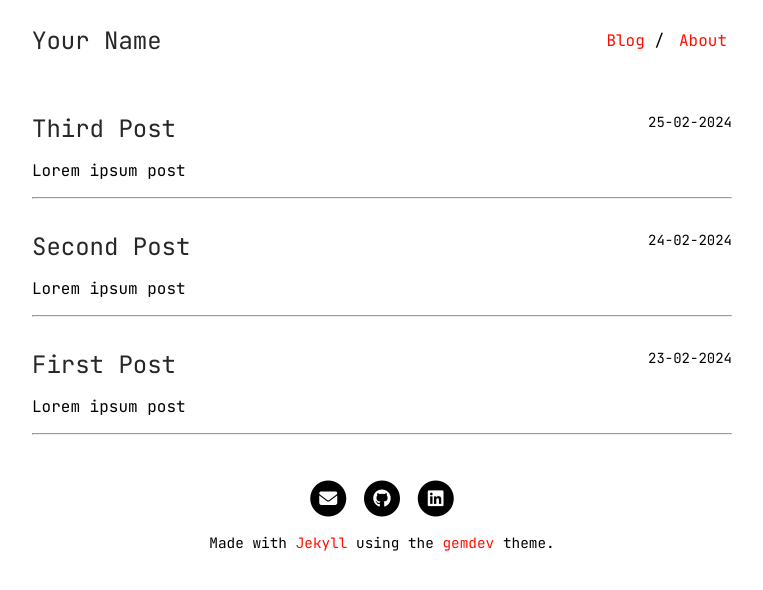
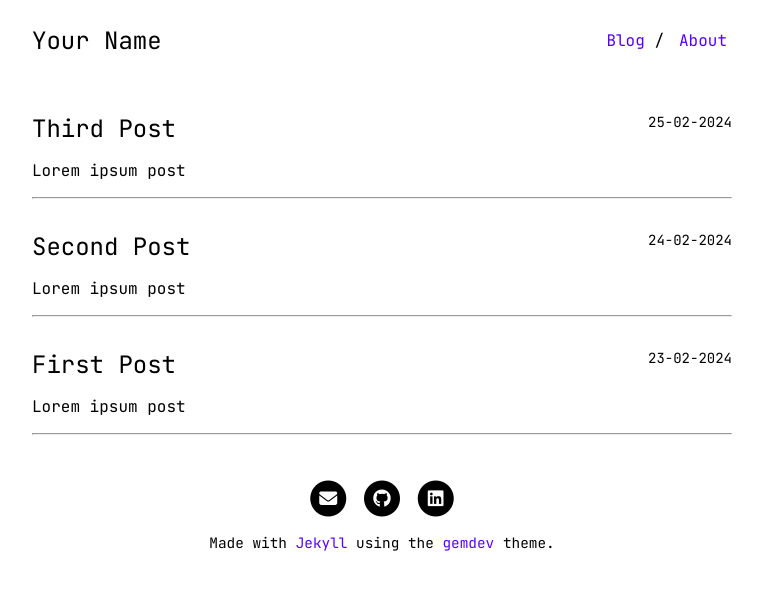
Before and after one commit to maykongsn/gemdev, a Jekyll site: the page built from index.html, in a window 1280 px wide. Shown: the top 590 px of the page, without its empty margins (258-1021 px from the left). Built offline with Jekyll 4.4.1, drawn with Linux system fonts in a browser that asks for light colours.

Commit message:
changing hyperlinks color

```diff
--- a/_sass/style.scss
+++ b/_sass/style.scss
@@ -1,8 +1,8 @@
 @import url('https://fonts.googleapis.com/css2?family=JetBrains+Mono:ital,wght@0,100..800;1,100..800&display=swap');
 
 $container-max-width: 700px;
-$accent: #FF0F00;
-$image-size: 85px;
+$accent: #5800FF;
+$title: #000000;
 
 $max-width: 700px;
 $med-width: 600px;
@@ -30,7 +30,7 @@ body {
 
     .developer-name {
       font-size: 24px;
-      color: #272727;
+      color: $title;
       display: inline-block;
       text-decoration: none;
     }
@@ -89,7 +89,7 @@ body {
 
     .post-title {
       max-width: 500px;
-      color: #272727;
+      color: $title;
       display: inline-block;
       font-size: 24px;
     }
@@ -122,7 +122,7 @@ body {
         }
 
         li a {
-          color: black;
+          color: $title;
           text-decoration: none;
         }
       }
--- a/index.html
+++ b/index.html
@@ -1,4 +1,5 @@
 ---
+title: gemdev
 layout: default
 ---
 
```
Also changed, not shown: about.md (+1 -1 lines).
